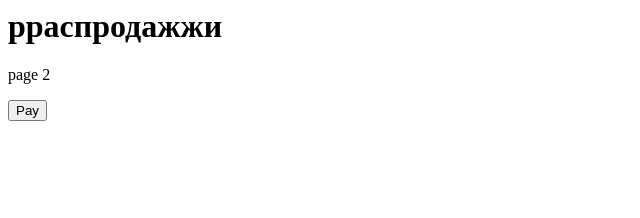
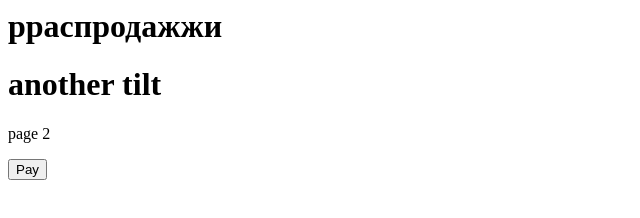
Before and after one commit to iroofoos/vid1, a plain HTML site: page sales.html in a window 1280 px wide. Shown: the whole page, without its empty margins (0-640 px from the left). Drawn offline with Linux system fonts and the light colour scheme.

Commit message:
sales too

```diff
--- a/sales.html
+++ b/sales.html
@@ -5,6 +5,7 @@
 </head>
 <body>
 <H1>pраспродажжи</H1>
+<h1>another tilt</h1>
 <P> page 2 </P>
 <button>Pay</button>
 </body>
```
